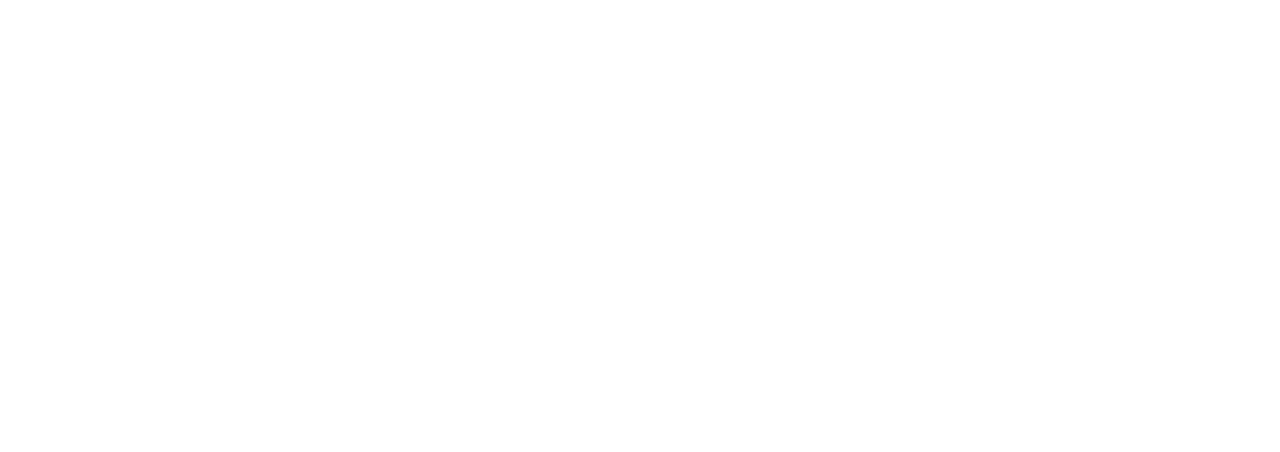
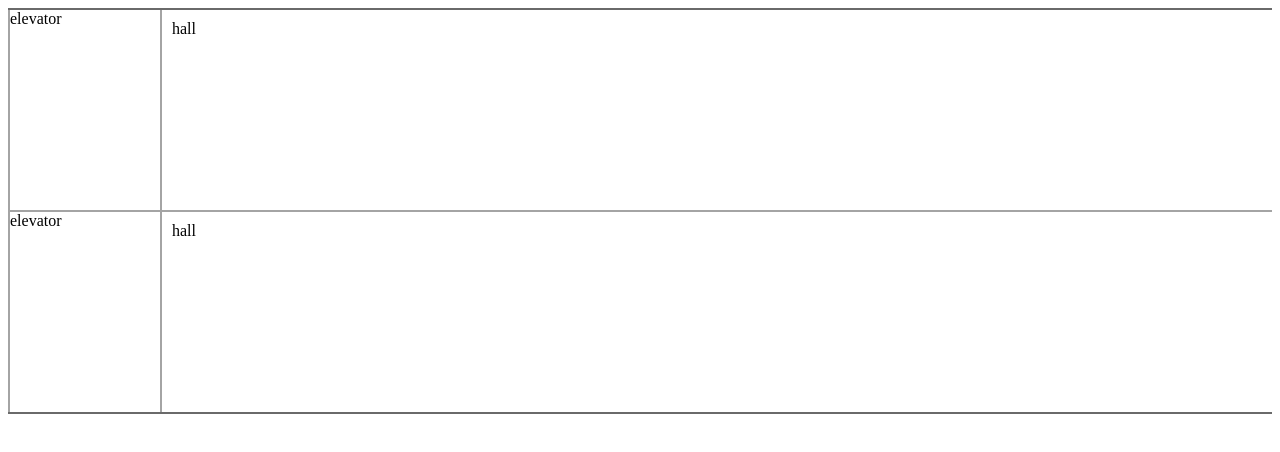
Before and after one commit to karaell/Elevator, a Vue app: page / in a window 1280 px wide. Shown: the top 452 px of the page. Built offline with nearby package versions, Linux system fonts and the light colour scheme.

Commit message:
add ui-line, app to grid, add styles

```diff
--- a/src/App.vue
+++ b/src/App.vue
@@ -1,16 +1,27 @@
 <template>
-  <div class="app"></div>
+  <div class="app">
+    <floor-row />
+    <floor-row />
+  </div>
 </template>
 
 <script>
+import FloorRow from "@/components/FloorRow.vue";
+
 export default {
-  name: 'App',
+  name: "App",
   components: {
-
-  }
-}
+    FloorRow,
+  },
+};
 </script>
 
 <style>
-
+.app {
+  border-top: 2px solid rgba(0, 0, 0, 0.356);
+  border-bottom: 2px solid rgba(0, 0, 0, 0.356);
+  display: grid;
+  row-gap: 2px;
+  background-color: rgba(0, 0, 0, 0.356);
+}
 </style>
--- /dev/null
+++ b/src/components/ElevatorItem.vue
@@ -0,0 +1,18 @@
+<template>
+  <div class="elevator">elevator</div>
+</template>
+
+<script>
+export default {
+  name: "elevator-item",
+};
+</script>
+
+<style scoped>
+.elevator {
+    background-color: #fff;
+    height: 100%;
+    width: 150px;
+}
+
+</style>
--- /dev/null
+++ b/src/components/FloorRow.vue
@@ -0,0 +1,30 @@
+<template>
+  <div class="floor">
+    <vertical-line />
+    <elevator-item />
+    <vertical-line />
+    <hall-item />
+  </div>
+</template>
+
+<script>
+import ElevatorItem from "@/components/ElevatorItem.vue";
+import HallItem from "@/components/HallItem.vue";
+
+export default {
+  name: "floor-row",
+  components: {
+    ElevatorItem,
+    HallItem,
+  },
+};
+</script>
+
+<style scoped>
+.floor {
+  height: 200px;
+  width: 100%;
+  display: flex;
+  background-color: #fff;
+}
+</style>
--- /dev/null
+++ b/src/components/HallItem.vue
@@ -0,0 +1,15 @@
+<template>
+  <div class="hall">hall</div>
+</template>
+
+<script>
+export default {
+  name: "hall-item",
+};
+</script>
+
+<style scoped>
+.hall {
+  padding: 10px;
+}
+</style>
--- /dev/null
+++ b/src/components/UI/VerticalLine.vue
@@ -0,0 +1,16 @@
+<template>
+  <div class="line"></div>
+</template>
+
+<script>
+export default {
+  name: "vertical-line",
+};
+</script>
+
+<style scoped>
+.line {
+  width: 2px;
+  background-color: rgba(0, 0, 0, 0.356);
+}
+</style>
--- /dev/null
+++ b/src/components/UI/index.js
@@ -0,0 +1,3 @@
+import VerticalLine from "@/components/UI/VerticalLine";
+
+export default [VerticalLine];
--- a/src/main.js
+++ b/src/main.js
@@ -1,4 +1,11 @@
-import { createApp } from 'vue'
-import App from './App.vue'
+import { createApp } from "vue";
+import App from "./App.vue";
+import components from "@/components/UI";
 
-createApp(App).mount('#app')
+const app = createApp(App);
+
+components.forEach((component) => {
+  app.component(component.name, component);
+});
+
+app.mount("#app");
```
Also changed, not shown: src/components/Elevator.vue (deleted), src/components/Floor.vue (deleted), src/components/Hall.vue (deleted), src/components/House.vue (deleted).
